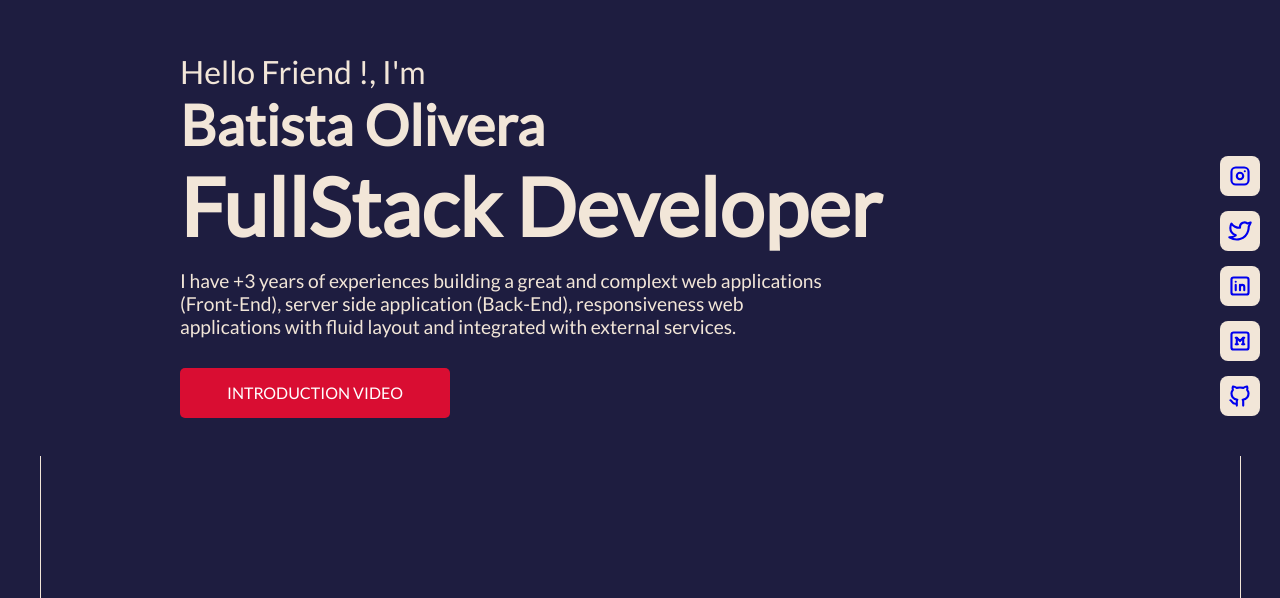
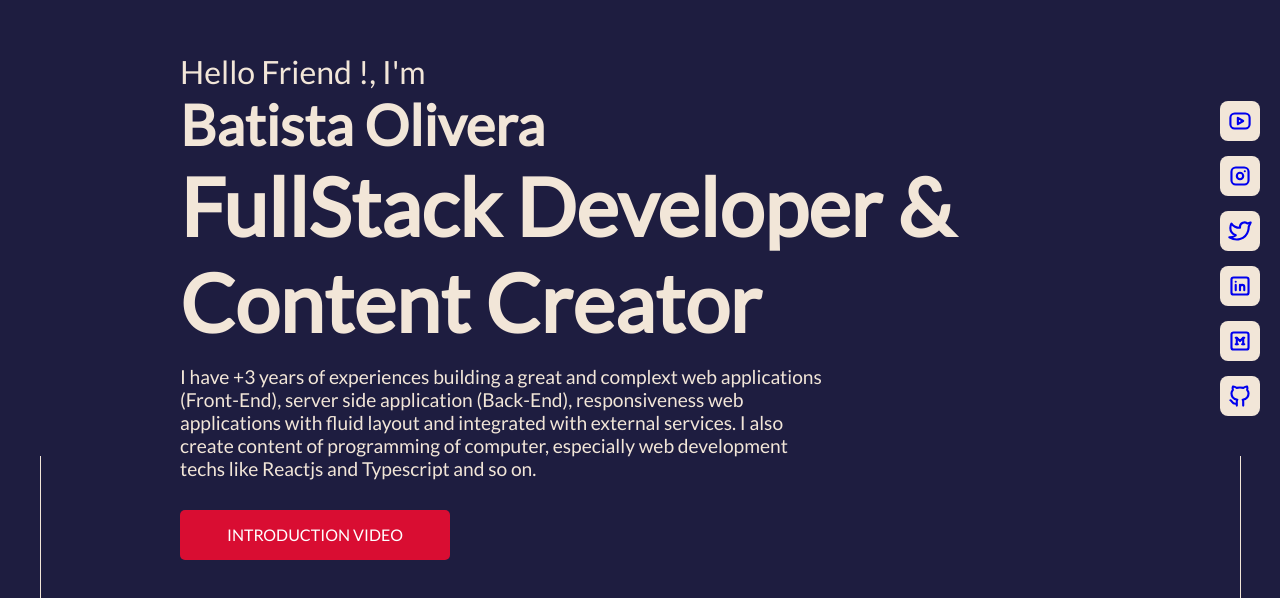
Before and after one commit to BatistaTony/batista-dev, a React (Create React App) app: page / in a window 1280 px wide. Shown: the part 144-742 px from the top of the page. Built offline with nearby package versions, Linux system fonts and the light colour scheme.

Commit message:
feat: update static content with yt channel

```diff
--- a/src/components/section/Hero/index.tsx
+++ b/src/components/section/Hero/index.tsx
@@ -26,7 +26,7 @@ const Hero = () => {
       <InfoContainer>
         <GreetingsText>Hello Friend !, I'm</GreetingsText>
         <DevName>Batista Olivera</DevName>
-        <DevRole>FullStack Developer</DevRole>
+        <DevRole>FullStack Developer & Content Creator</DevRole>
         <HeroText>{aboutData.heroText}</HeroText>
         <CustomButton onClick={() => setShowModal(true)}>
           Introduction video
--- a/src/components/ui/Logo/index.tsx
+++ b/src/components/ui/Logo/index.tsx
@@ -4,7 +4,7 @@ import { LogoContainer } from "./styles";
 const Logo = () => {
   return (
     <LogoContainer>
-      <h1>Slatt Dev 🥷🏾</h1>
+      <h1>React Coder 🥷🏾</h1>
     </LogoContainer>
   );
 };
--- a/src/static-data/about.ts
+++ b/src/static-data/about.ts
@@ -4,9 +4,9 @@ const actualYear = new Date().getFullYear();
 const actualAge = actualYear - myBirthYear;
 
 export const aboutData = {
-  heroText: `I have +3 years of experiences building a great and complext web applications (Front-End), server side application (Back-End), responsiveness web applications with fluid layout and integrated with external services.`,
+  heroText: `I have +3 years of experiences building a great and complext web applications (Front-End), server side application (Back-End), responsiveness web applications with fluid layout and integrated with external services. I also create content of programming of computer, especially web development techs like Reactjs and Typescript and so on.`,
 
-  text1: `My name is Batista Tome Oliveira, I have ${actualAge} years old I’m professional software developer with 3+ years of experiences,
+  text1: `My name is Batista Tome Oliveira, I have ${actualAge} years old I’m professional software developer with 3+ years of experiences, I'm content creator of programming computer techs
 
             Currently I’m doing my second semester of bachelor of computer Science at University of Applied Sciences of German.
 
--- a/src/static-data/networks.tsx
+++ b/src/static-data/networks.tsx
@@ -4,9 +4,12 @@ import {
   TbBrandTwitter,
   TbBrandMedium,
   TbBrandGithub,
+  TbBrandYoutube,
 } from "react-icons/tb";
 
 export const NETWORK_LIST = [
+  { icon: <TbBrandYoutube />, url: "https://www.youtube.com/@reactcoder" },
+
   { icon: <TbBrandInstagram />, url: "https://www.instagram.com/slattycoder/" },
   { icon: <TbBrandTwitter />, url: "https://twitter.com/slatty_coder" },
   {
--- a/src/static-data/posts.ts
+++ b/src/static-data/posts.ts
@@ -1,6 +1,17 @@
 import { Post } from "../typescript/types";
 
 export const posts: Post[] = [
+  {
+    author: "Batista Oliveira",
+    content:
+      "React.memo is a HOC that wraps a React functional component and does an initial render of the component when it first loads and stores it in memory. When the props change React does a shallow comparison of prop values. If true, React uses the memoized component and skips a re-render. If false, React re-renders the component.",
+    date: "Feb 12, 2023",
+    id: "1",
+    readingTime: "5 min",
+    title: "React Memoization — useCallback, useMemo and React.memo",
+    topics: ["React", "React Memoization", "useCallback", "ReactHooks", "HOC"],
+    url: "https://medium.com/@batistatomeoliveira96/react-memoization-in-practice-eeb3e373b67e",
+  },
   {
     author: "Batista Oliveira",
     content:
@@ -27,7 +38,7 @@ export const posts: Post[] = [
     content:
       "Context API turn some of your data global to your application to avoiding props drilling that is a situation when you pass the props down to many child components until get to the component that you want use the data, at some time you pass props for those that does not need the data and it create some confusion when you want to manipulate the data or make some changes on your app...",
     date: "Jul 19, 2020",
-    id: "1",
+    id: "2",
     title: "What is Context API and Build Dark Mode App with it",
     topics: ["React", "Context API", "Dark Mode APP"],
     readingTime: "3 min",
```
